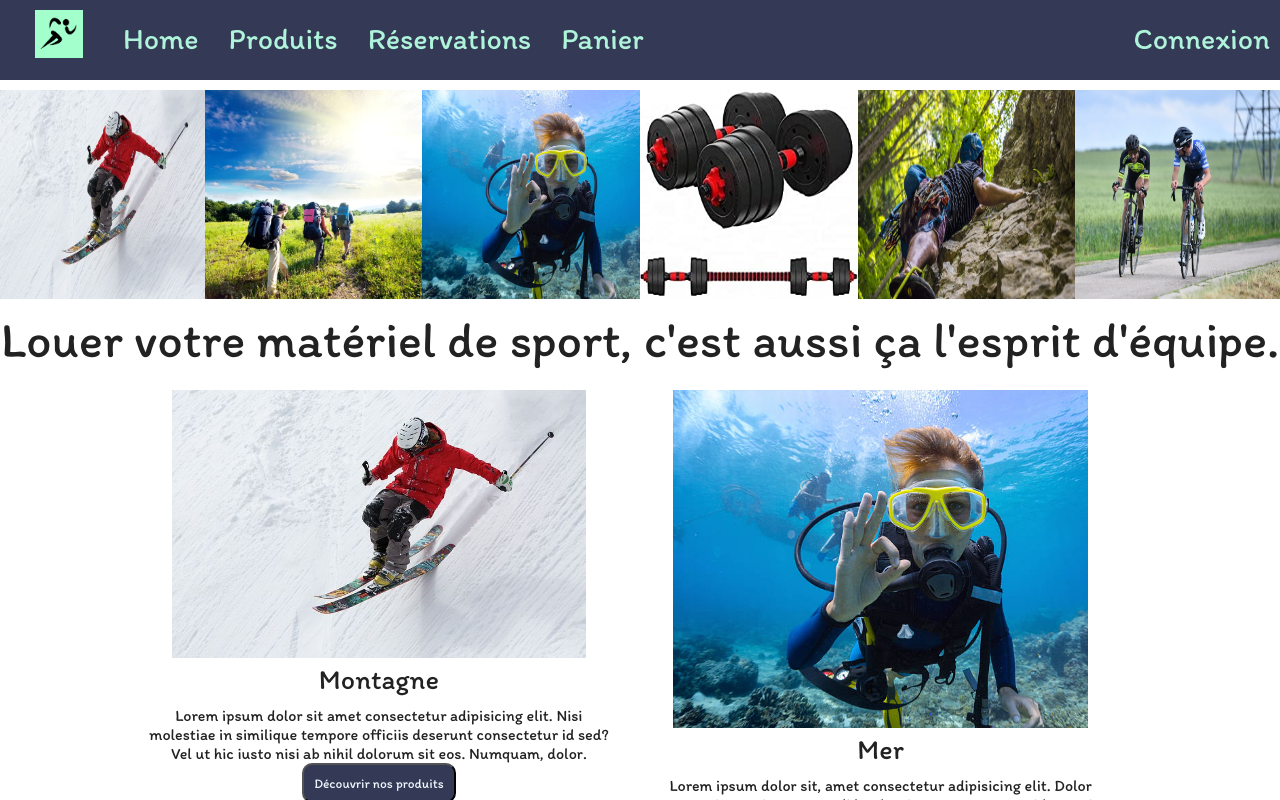
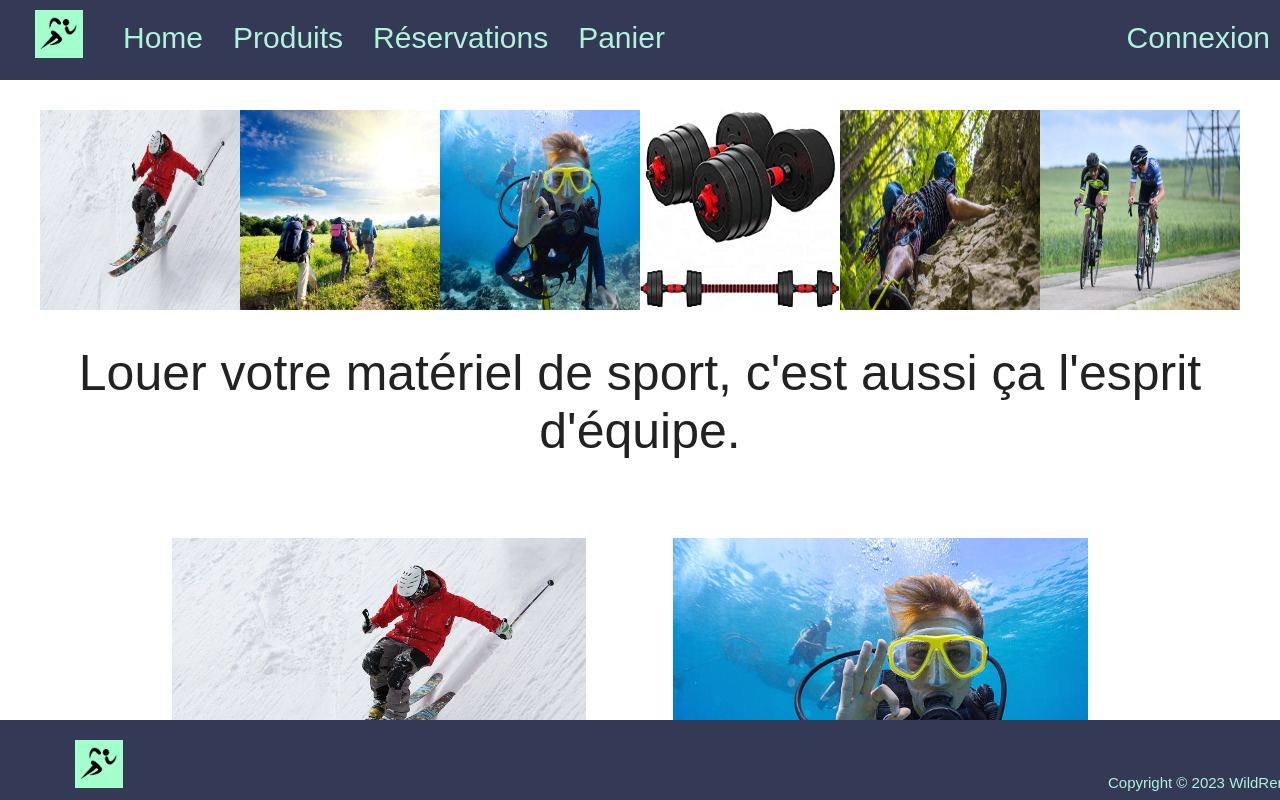
Before and after one commit to WildCodeSchool/2209-wns-hopper-leseclairsdegenie-front, a React (Create React App) app: page / in a window 1280 px wide. Shown: the top 800 px of the page. Built offline with nearby package versions, Linux system fonts and the light colour scheme.

Commit message:
resolved some merged error and some css erros after merrge

```diff
--- a/src/App.css
+++ b/src/App.css
@@ -1,13 +1,9 @@
-@font-face {
-  font-family: "Itim";
-  src: local("Itim"),
-   url("./assets/Itim-Regular.ttf") format("truetype");
-  font-weight: bold;
-  }
 body {
   font-family: sans-serif;
   color: #222;
   margin: 0;
+  min-height: 100vh;
+  width: auto;
 }
 
 h1, h2, h3 {
@@ -31,27 +27,24 @@ h4 {
 }
 
 p {
-  margin: 0;
+  margin: 0 0 1.15em;
 }
-* {
-  font-family: Itim;
-}
-
+/*
 .container {
   max-width: 800px;
   margin-left: auto;
   margin-right: auto;
   padding: 24px;
-}
+} */
 
-header {
+/* header {
   background-color: #F76C6C;
   color: #fff;
 }
 
 footer {
   border-top: 2px solid #F76C6C;
-}
+} */
 
 /*
  * card-layout. css
--- a/src/App.tsx
+++ b/src/App.tsx
@@ -6,7 +6,6 @@ import Category from "./pages/Category";
 import Signup from "./components/Signup";
 import Navbar from "./components/nav/Navbar";
 import Footer from "./components/footer/Footer";
-import { Connection } from "./pages/Connection ";
 import { BrowserRouter as Router, Routes, Route, Link } from "react-router-dom";
 
 
@@ -14,20 +13,15 @@ function Main() {
   return (
     <Router>
       <div>
-
         <Navbar />
-
-
         {/* A <Routes> looks through its children <Route>s and
             renders the first one that matches the current URL. */}
         <Routes>
           <Route path="/" element={<Home />} />
           <Route path="/categorie/:name" element={<Category />} />
-
           {/* <Route path="reservations" element={<Reservations />} />
           <Route path="cart" element={<Cart />} /> */}
           <Route path="signup" element={<Signup />} />
-
         </Routes>
       </div>
       <Footer />
@@ -44,9 +38,6 @@ function App() {
   return (
     <ApolloProvider client={client}>
       <Main />
-      <Home />
-      <Connection />
-
     </ApolloProvider>
   );
 }
--- a/src/components/BandeauHome.module.css
+++ b/src/components/BandeauHome.module.css
@@ -1,14 +1,26 @@
 .containerImage {
-  display: flex;
-  justify-content: center;
-  width: 100%;
-  margin: 10px 0;
+  flex-direction: row;
+  margin-bottom: 30px;
+  /* width: 100%; */
+  /* margin: 10px 0; */
+
 }
 .containerImage img {
-  width: 17%;
+  width:200px;
+  height:200px;
 }
 
 .containerBandeau p {
   text-align: center;
   font-size: 50px;
 }
+
+.containerBandeau {
+  display: flex;
+  justify-content: center;
+  flex-direction: column;
+  align-items: center;
+  width: 100%;
+  margin-top: 30px;
+
+}
--- a/src/components/Signup.tsx
+++ b/src/components/Signup.tsx
@@ -6,7 +6,7 @@ import { Notification } from "../components/Notification";
 import eye from "../assets/oeil.png";
 import indexTexts from "../assets/indexTexts.json";
 
-export function Signup() {
+ function Signup() {
   const [notification, setNotification] = useState(false);
   const [seePassword, setSeePassword] = useState(false);
   const [email, setEmail] = useState("");
@@ -124,3 +124,4 @@ export function Signup() {
     </div>
   );
 }
+export default Signup;
--- a/src/components/footer/Footer.css
+++ b/src/components/footer/Footer.css
@@ -2,7 +2,10 @@
   background-color: rgba(52, 58, 85, 1);
   height: 80px;
   padding: 10px 10px ;
-
+  position: fixed;
+  bottom: 0;
+  width: 100%;
+  height: 60px;   /* Height of the footer */
 }
 
 .footermenu {
--- a/src/components/nav/Navbar.tsx
+++ b/src/components/nav/Navbar.tsx
@@ -2,8 +2,6 @@ import React from "react";
 import { Link } from "react-router-dom";
 import "./Navbar.css";
 import logo from "../../assets/images/logo3.png";
-// import loginLogo from "../../assets/images/loginLogo.svg"
-import { FontAwesomeIcon } from "@fortawesome/react-fontawesome";
 
 const Navbar = () => {
   return (
--- a/src/pages/Connection .tsx
+++ b/src/pages/Connection .tsx
@@ -1,7 +1,7 @@
 import React, { useState } from "react";
 import "./connection.css";
 import { Login } from "../components/Login";
-import { Signup } from "../components/Signup";
+import  Signup  from "../components/Signup";
 
 export function Connection() {
   const [view, setView] = useState(false); // true = login, false = signup
```
Also changed, not shown: src/assets/CSS/NavBar.css (deleted, +0 -10 lines).
